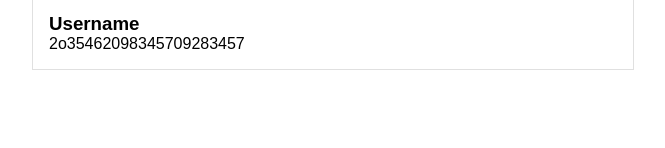
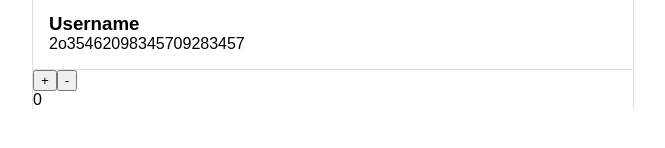
Before and after one commit to michiganhackers/react-x, a React (Create React App) app: page / in a window 1280 px wide. Shown: the part 394-542 px from the top of the page, without its empty margins (307-972 px from the left). Built offline with nearby package versions, Linux system fonts and the light colour scheme.

Commit message:
Add basic count state

```diff
--- a/src/App.js
+++ b/src/App.js
@@ -1,8 +1,11 @@
+import { useState } from 'react'
 import './App.css';
 import Input from './components/Input'
 import Post from './components/Post'
 
 function App() {
+
+  const [count, setCount] = useState(0)
 
   const posts = [
     {
@@ -36,6 +39,9 @@ function App() {
       <div className="postContainer">
         {posts.map((post) => <Post post={post} />)}
       </div>
+      <button>+</button>
+      <button>-</button>
+      <p>{count}</p>
     </div>
   );
 }
```
